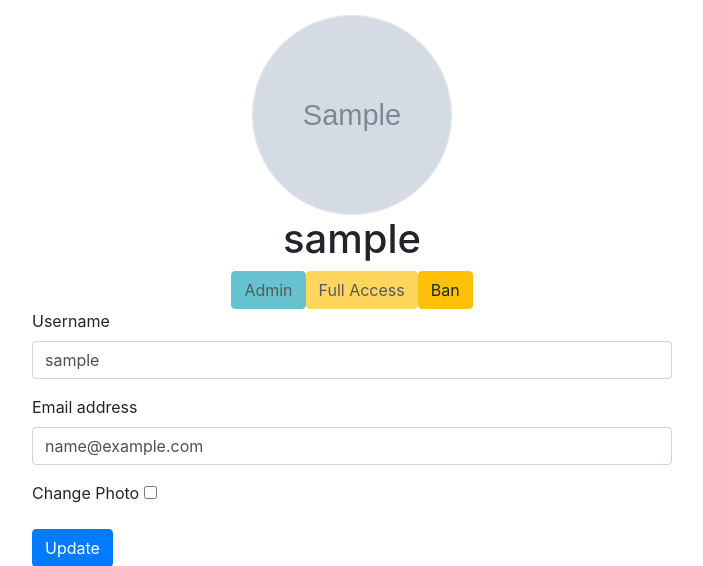
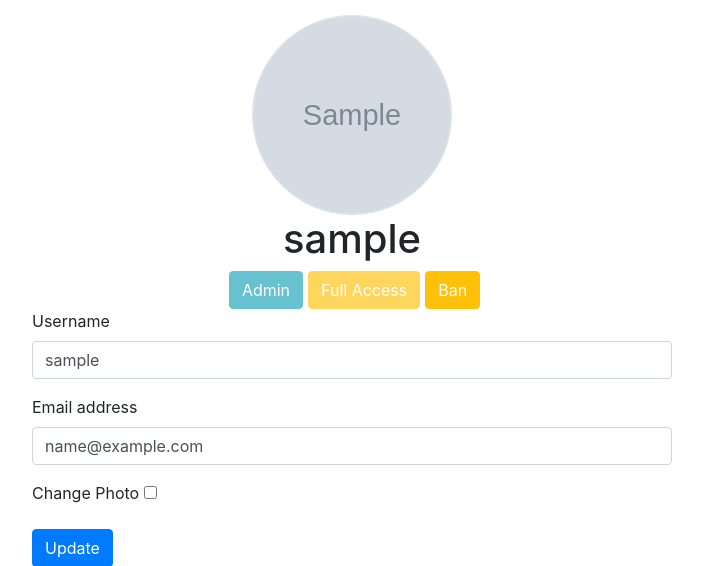
Before and after one commit to lazarnarcis/posts, a PHP site: page /profile.php?user_id=1 in a window 1280 px wide. Shown: the part 56-622 px from the top of the page, without its empty margins (288-991 px from the left). Run offline with PHP 8.4, Linux system fonts and the light colour scheme; the visitor is signed in with stand-in values (Sample User, id 1); tables that the repository leaves empty hold one stand-in row (values such as "Sample post"); grey boxes marked "Sample" are stand-in pictures.

Commit message:
change design for user roles

```diff
--- a/profile.php
+++ b/profile.php
@@ -64,6 +64,10 @@
             color: red;
             text-shadow: 0.5px 0.5px 0.5px black;
         }
+        .btn:not(#submit) {
+            margin-left: 5px;
+            color: white;
+        }
     </style>
 </head>
 <body>
@@ -74,12 +78,12 @@
         <?php
             $user_id = $user['user_id'];
             if ($user['admin'] != 0) {
-                echo '<button type="button" class="btn btn-info" style="color: black;" disabled>Admin</button>';
+                echo '<button type="button" class="btn btn-info" disabled>Admin</button>';
             }
             if ($user['full_access'] != 0) {
-                echo '<button type="button" class="btn btn-warning" style="color: black;" disabled>Full Access</button>';
+                echo '<button type="button" class="btn btn-warning" disabled>Full Access</button>';
             }
-            if ($my_account['admin'] != 0 && $user['user_id'] != $my_account['user_id'] || $my_account['full_access'] != 0) {
+            if ($my_account['admin'] != 0 && $user['full_access'] == 0 && $user['user_id'] != $my_account['user_id'] || $my_account['full_access'] != 0) {
                 if ($user['banned'] == 0) {
                     echo '<button type="button" class="btn btn-warning" id="show_ban_modal">Ban</button>';
                 } else {
```
